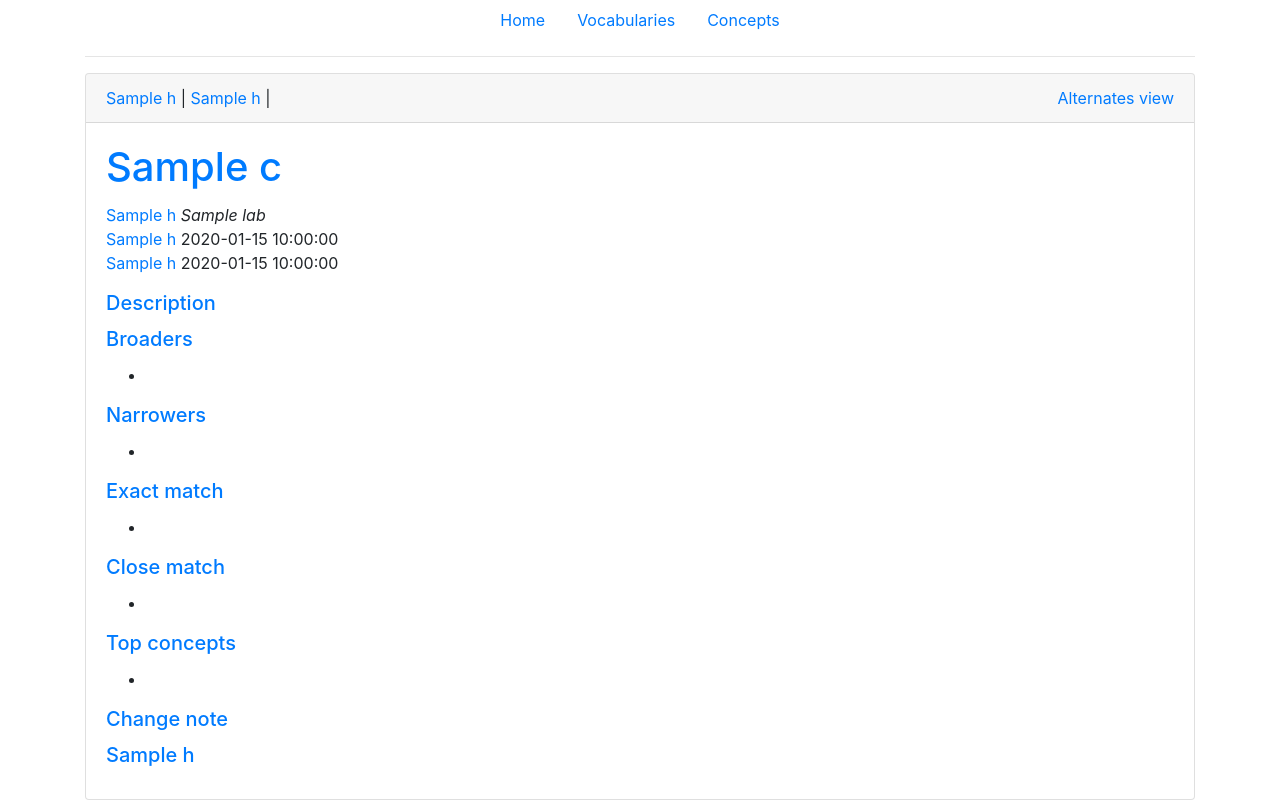
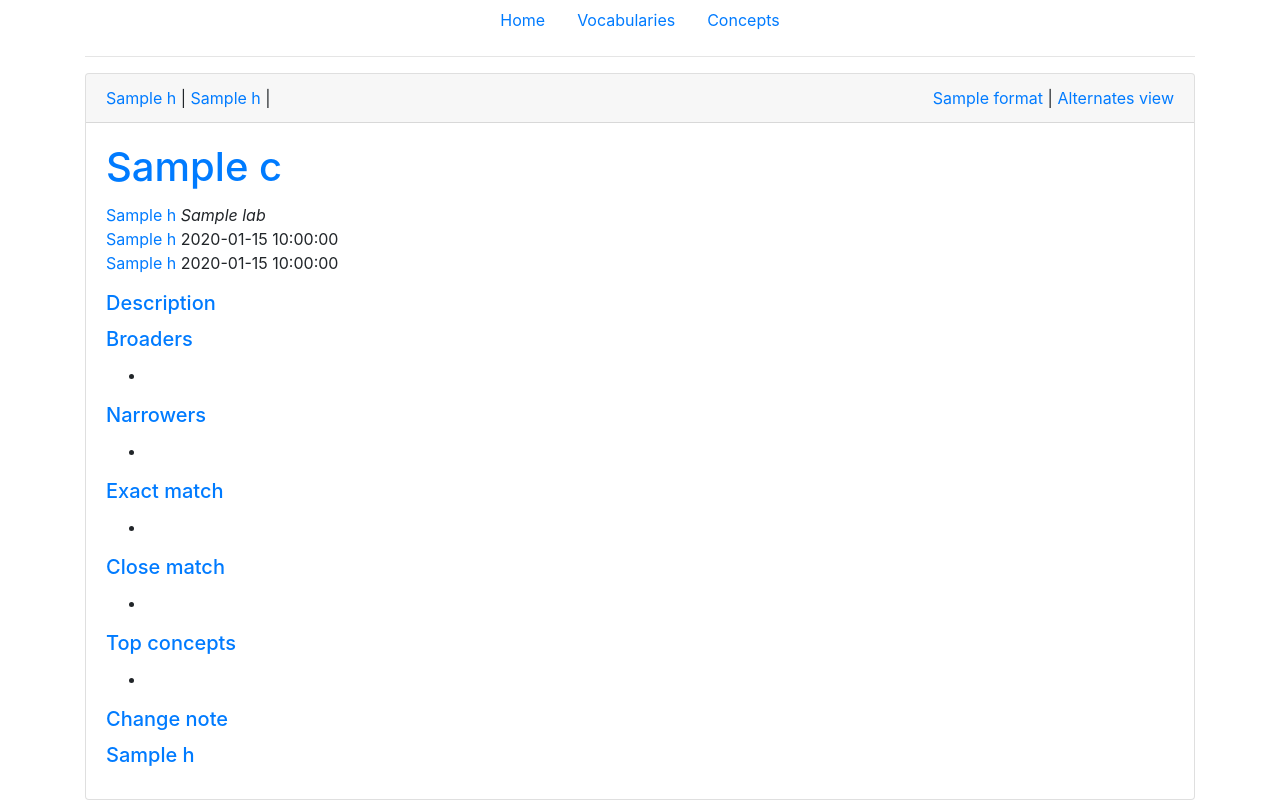
Before and after one commit to ternaustralia/vocview, a Python web app: template templates/skos.html in a window 1280 px wide. Run offline with Jinja, Linux system fonts and the light colour scheme; the template is opened without the code that fills it: most values are stand-ins (such as "Sample title", 1, 10 or a date in 2020); some libraries are stand-ins or nearby versions.

Commit message:
Added available formats for default view in HTML

```diff
--- a/skos/concept.py
+++ b/skos/concept.py
@@ -48,7 +48,8 @@ class ConceptRenderer(Renderer):
             if self.format == 'text/html':
                 cc = skos.Concept(self.uri)
                 return render_template('skos.html', title=cc.label, c=cc,
-                                       skos_class=('http://www.w3.org/2004/02/skos/core#Concept', 'Concept'))
+                                       skos_class=('http://www.w3.org/2004/02/skos/core#Concept', 'Concept'),
+                                       formats=[(format, format.split('/')[-1]) for format in self.views.get('skos').formats])
             elif self.format in Renderer.RDF_MIMETYPES:
                 return self._render_skos_rdf()
             else:
--- a/templates/macros/header.html
+++ b/templates/macros/header.html
@@ -4,6 +4,13 @@
             {{ popover_uri(type, 'URI', type) }}|
         {% endfor %}
 
-        <div class="float-right"><a href="?_view=alternates">Alternates view</a></div>
+        <div class="float-right">
+            {% if formats %}
+                {% for format in formats %}
+                    <a href="?_view=skos&_format={{ format[0] }}">{{ format[1] }}</a>
+                {% endfor %}|
+            {% endif %}
+            <a href="?_view=alternates">Alternates view</a>
+        </div>
     </div>
 {% endmacro %}
```
